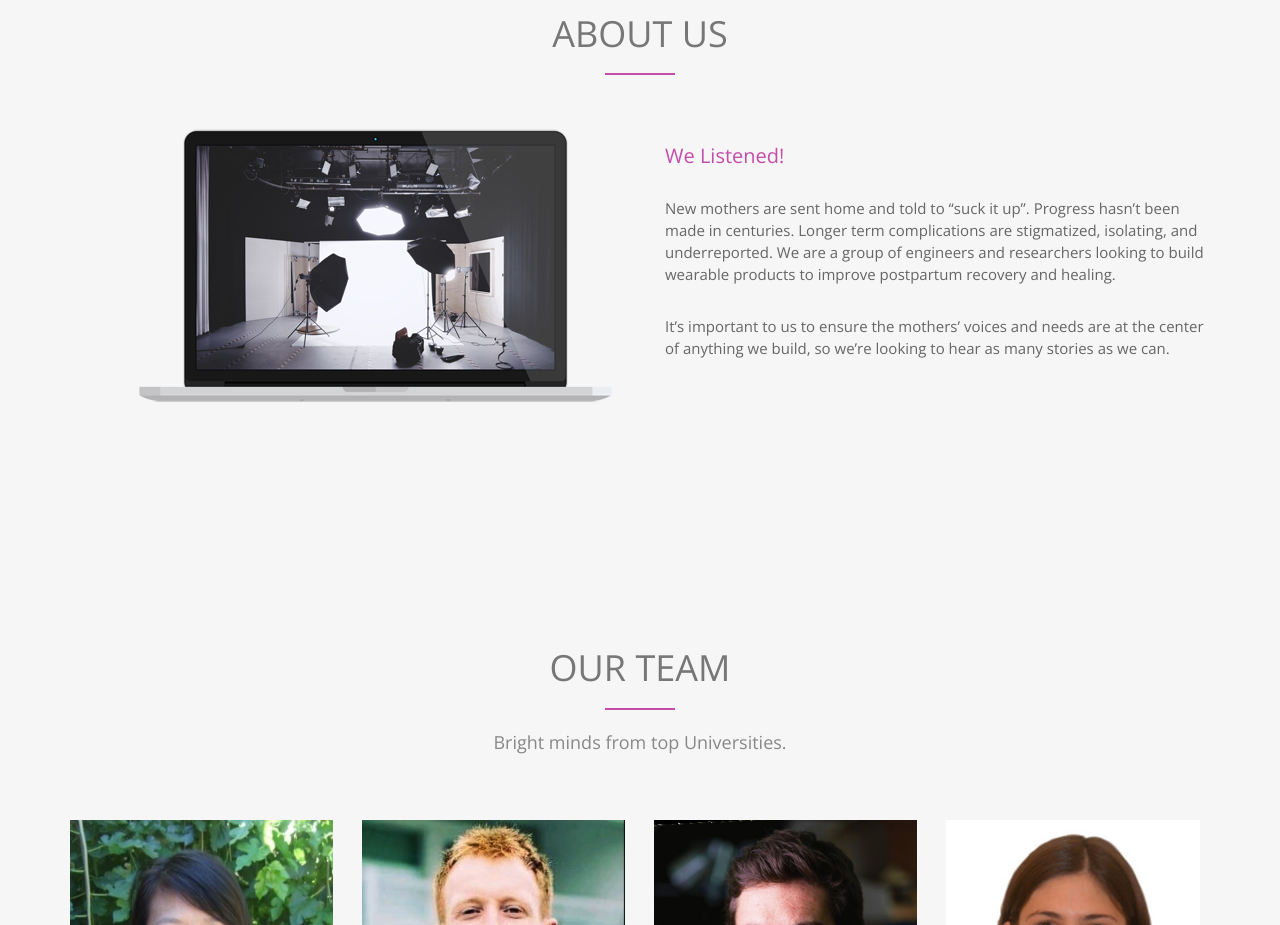
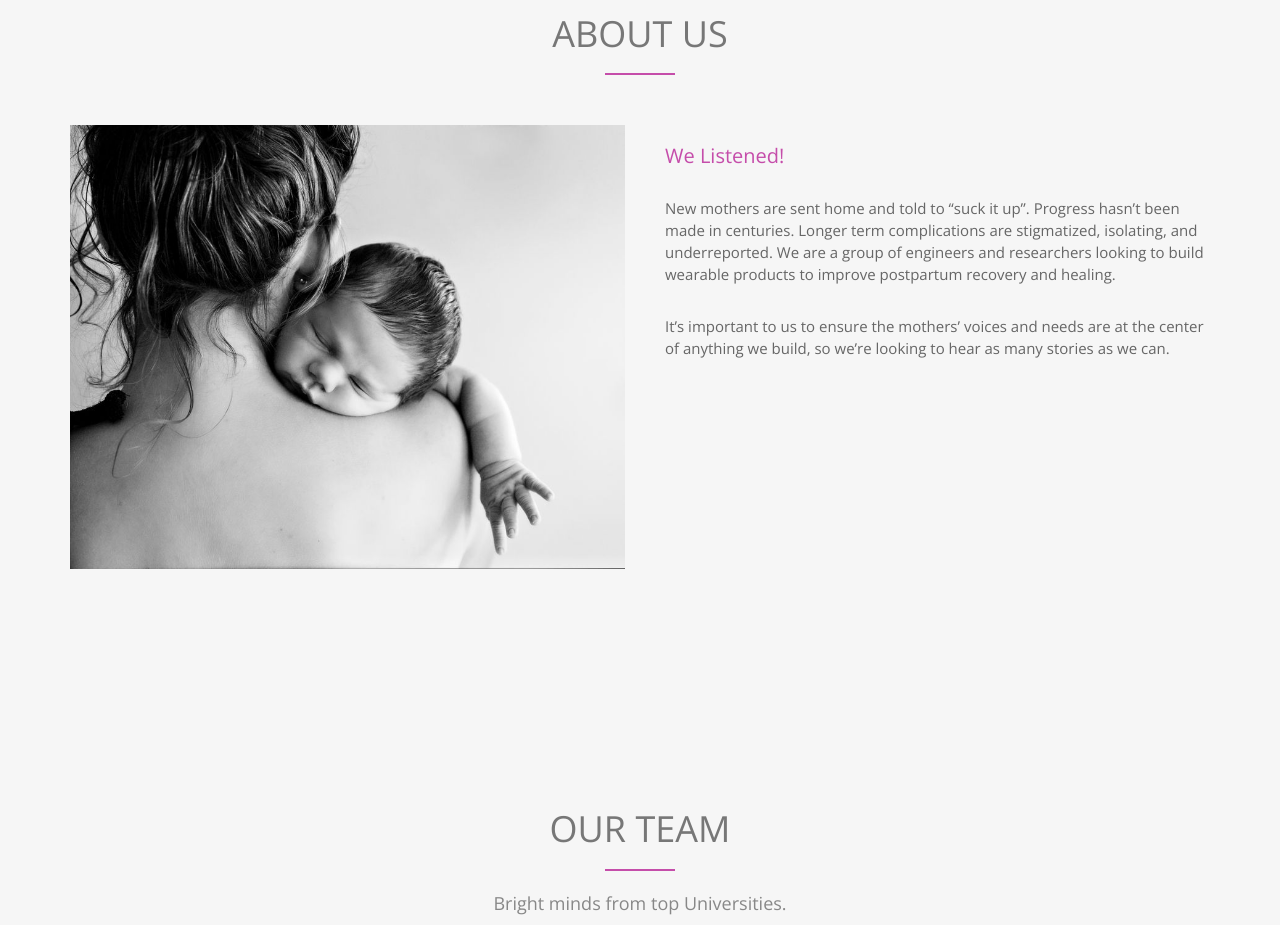
Before and after one commit to Ariellesr/Ariellesr.github.io, a plain HTML site: page index.html in a window 1280 px wide. Shown: the part 840-1765 px from the top of the page. Drawn offline with nearby package versions, Linux system fonts and the light colour scheme.

Commit message:
Added about image

```diff
--- a/index.html
+++ b/index.html
@@ -84,7 +84,7 @@
       <hr>
     </div>
     <div class="row">
-      <div class="col-xs-12 col-md-6"> <img src="img/about.png" class="img-responsive" alt=""> </div>
+      <div class="col-xs-12 col-md-6"> <img src="img/about.jpg" class="img-responsive" alt=""> </div>
       <div class="col-xs-12 col-md-6">
         <div class="about-text">
           <h3>We Listened!</h3>
```
Also changed, not shown: img/about.jpg (added), img/about.png (deleted), 1 other file.
